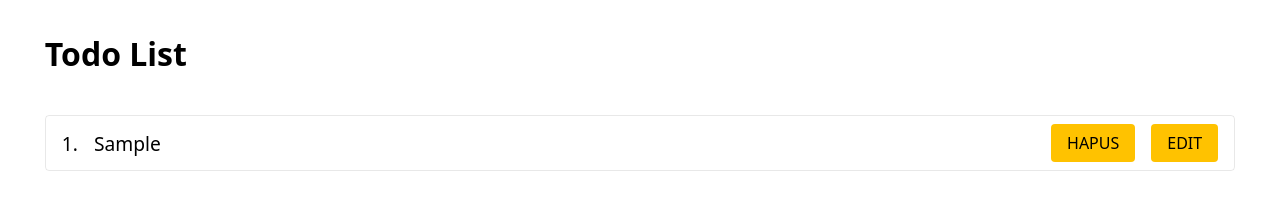
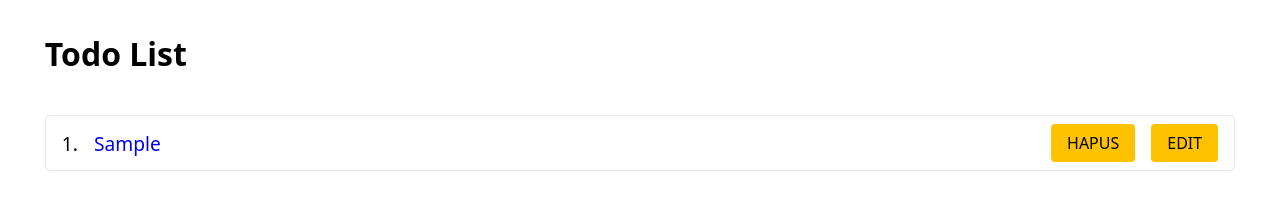
Before and after one commit to kurnia-dev/vue-todo-list, a Vue app: page / in a window 1280 px wide. Both pictures are taken after typing "Sample" into the empty fields and a click on the button "TAMBAHKAN". Shown: the top 209 px of the page. Built offline with nearby package versions, Linux system fonts and the light colour scheme.

Commit message:
refactor: change span into router-link to TodoDetail for wrapping todo data

```diff
--- a/src/components/TodoList.vue
+++ b/src/components/TodoList.vue
@@ -1,7 +1,7 @@
 <template>
     <ol>
-        <li v-for="{id, todo} in todoList" :key="id" :id="id">
-            <span>{{ todo }}</span>
+        <li v-for="{ id, todo } in todoList" :key="id" :id="id">
+            <router-link :to="{ name: 'TodoDetail', params: { id } }">{{ todo }}</router-link>
             <DeleteTodo @todoDeleted="deleteTodo" />
             <EditTodo @todoEdited="saveEditedTodo" />
         </li>
@@ -36,7 +36,8 @@ ol {
         align-items: center;
         margin-bottom: 10px;
 
-        & span {
+        & a {
+            text-decoration: none;
             width: 100%;
             font-size: larger;
             outline: none;
```
